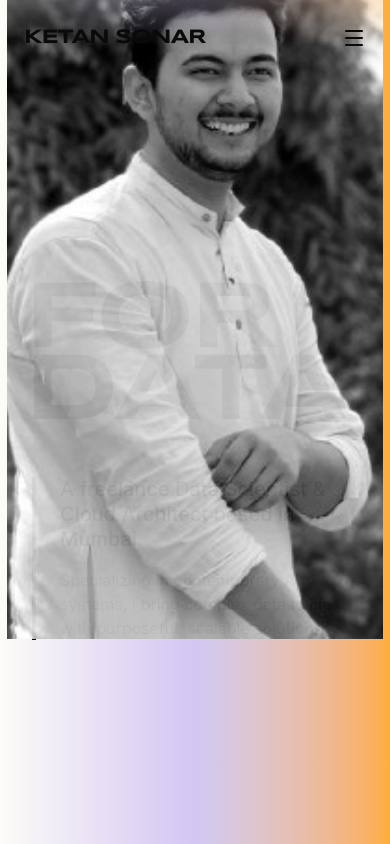
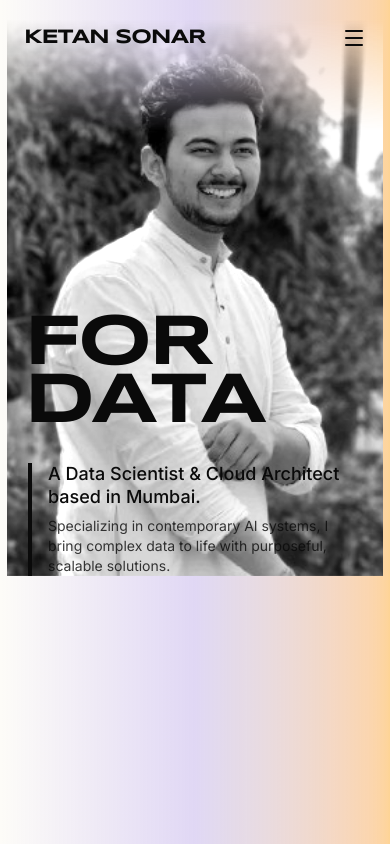
Before and after one commit to littleDataChamp/ketan-sonar-portfolio, a Next.js app: page /ketan-sonar-portfolio/ in a window 390 px wide. Shown: the top 844 px of the page. Built offline with nearby package versions, Linux system fonts and the light colour scheme.

Commit message:
fix: responsive text, dark mode blending, and navigation overlay

```diff
--- a/src/components/Hero.tsx
+++ b/src/components/Hero.tsx
@@ -24,32 +24,32 @@ export default function Hero() {
   };
 
   return (
-    <section className="relative min-h-screen flex items-center pt-20 px-6 md:px-12 overflow-hidden bg-background">
-      {/* Massive Vibrant Gradient Background matching the reference */}
-      <div className="absolute inset-0 bg-gradient-to-r from-background via-brand-purple/30 to-brand-orange/80 -z-20" />
+    <section className="relative min-h-[100svh] flex items-center pt-24 pb-12 px-6 md:px-12 overflow-hidden bg-background">
+      {/* Massive Vibrant Gradient Background that adapts to light/dark */}
+      <div className="absolute inset-0 bg-gradient-to-r from-background via-brand-purple/20 to-brand-orange/40 dark:via-brand-purple/10 dark:to-brand-orange/20 -z-20" />
 
-      <div className="max-w-[100rem] mx-auto w-full flex flex-col md:flex-row relative z-10 h-full items-center">
+      <div className="max-w-[100rem] mx-auto w-full flex flex-col md:flex-row relative z-10 h-full items-center justify-between gap-8">
 
         {/* Left Side: Massive Typography */}
         <motion.div
           variants={containerVariants}
           initial="hidden"
           animate="visible"
-          className="w-full md:w-3/5 flex flex-col justify-center z-20 mix-blend-difference text-background"
+          className="w-full md:w-1/2 lg:w-3/5 flex flex-col justify-center z-20"
         >
           <motion.h1
             variants={itemVariants}
-            className="font-display font-black text-[6rem] md:text-[12rem] lg:text-[18rem] leading-[0.75] tracking-tighter uppercase"
+            className="font-display font-black text-7xl sm:text-8xl md:text-[8rem] lg:text-[12rem] leading-[0.8] tracking-tighter uppercase text-foreground"
           >
             FOR<br />
             DATA
           </motion.h1>
 
-          <motion.div variants={itemVariants} className="mt-12 max-w-sm ml-2 md:ml-4 border-l-4 border-background pl-6">
-            <p className="text-xl md:text-2xl font-medium leading-tight">
-              A freelance Data Scientist & Cloud Architect based in Mumbai.
+          <motion.div variants={itemVariants} className="mt-8 md:mt-12 max-w-sm ml-1 md:ml-4 border-l-4 border-foreground pl-4 md:pl-6">
+            <p className="text-lg md:text-2xl font-medium leading-tight text-foreground">
+              A Data Scientist & Cloud Architect based in Mumbai.
             </p>
-            <p className="mt-4 text-base opacity-80">
+            <p className="mt-2 md:mt-4 text-sm md:text-base opacity-80 text-foreground">
               Specializing in contemporary AI systems, I bring complex data to life with purposeful, scalable solutions.
             </p>
           </motion.div>
@@ -60,13 +60,13 @@ export default function Hero() {
           initial={{ opacity: 0, scale: 0.95 }}
           animate={{ opacity: 1, scale: 1 }}
           transition={{ duration: 1.2, ease: "easeOut", delay: 0.5 }}
-          className="w-full md:w-2/5 absolute right-0 bottom-0 md:h-[90vh] flex justify-end items-end z-10 pointer-events-none"
+          className="w-full md:w-1/2 absolute md:relative right-0 bottom-0 h-[60vh] md:h-[85vh] flex justify-end items-end z-10 pointer-events-none opacity-40 md:opacity-100"
         >
-          {/* Using mix-blend-multiply on a bright image creates a dramatic silhouette effect against the colorful background */}
+          {/* Light mode: mix-blend-multiply | Dark mode: invert and mix-blend-screen to perfectly drop the white background */}
           <img
             src="/ketan-sonar-portfolio/images/profile.png"
             alt="Ketan Sonar"
-            className="h-[80vh] md:h-full w-auto object-cover object-bottom opacity-100 scale-110 origin-bottom right-0 mix-blend-multiply filter contrast-125 brightness-90 grayscale"
+            className="h-full w-auto object-cover object-bottom scale-110 md:scale-125 origin-bottom right-0 mix-blend-multiply dark:invert dark:mix-blend-screen filter contrast-125 grayscale"
             style={{
               maskImage: "linear-gradient(to top, black 80%, transparent 100%)",
               WebkitMaskImage: "linear-gradient(to top, black 80%, transparent 100%)"
--- a/src/components/Navigation.tsx
+++ b/src/components/Navigation.tsx
@@ -88,7 +88,7 @@ export default function Navigation() {
         }}
         transition={{ duration: 0.5, ease: "easeInOut" }}
         className={cn(
-          "fixed inset-0 z-40 bg-background flex flex-col justify-center items-center",
+          "fixed inset-0 z-40 bg-background/95 backdrop-blur-xl flex flex-col justify-center items-center",
           mobileMenuOpen ? "pointer-events-auto" : "pointer-events-none"
         )}
       >
```
